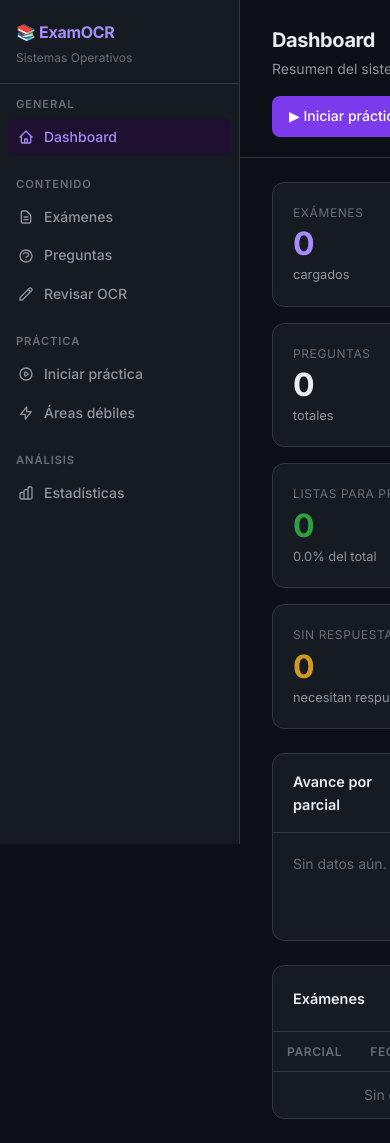
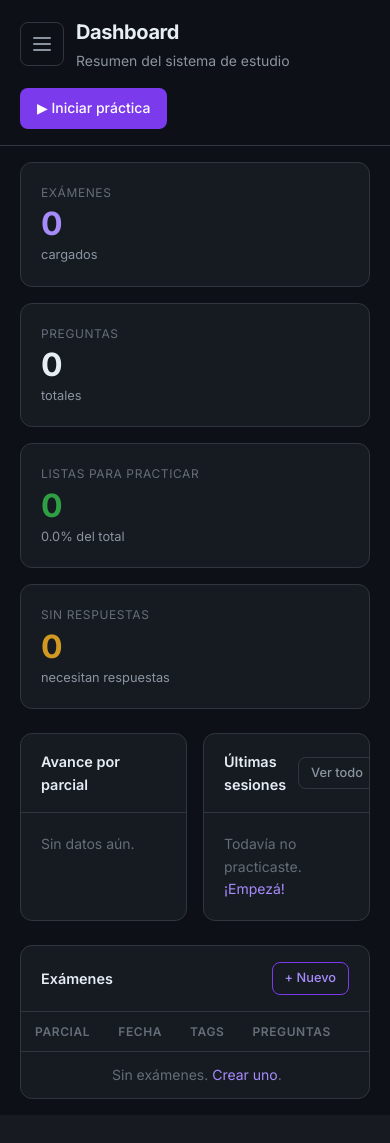
Before and after one commit to Dybalux/exam-qa-extractor, a FastAPI app: page / in a window 390 px wide; the page is wider, and only the part inside the window is pictured. After the commit the page ends 1099 px from the top of that part, so only its background shows below. Run offline with FastAPI, Linux system fonts and the light colour scheme; data that the repository does not hold is empty.

Commit message:
feat(responsive): add mobile-first base layout with sidebar toggle
- Add CSS breakpoints (--bp-mobile, --bp-tablet, --bp-desktop)
- Implement mobile-first sidebar with hamburger menu
- Add sidebar overlay for mobile drawer experience
- Create responsive utility classes (.hide-mobile, .hide-desktop)
- Add ESC key support to close sidebar
- Improve touch target for mobile menu button (44px minimum)
- Responsive padding: 16px mobile, 24px+ desktop

PR #1 of responsive design initiative

```diff
--- a/app/static/css/styles.css
+++ b/app/static/css/styles.css
@@ -21,6 +21,9 @@
   --radius-lg: 12px;
   --sidebar-w: 240px;
   --t: 150ms ease;
+  --bp-mobile: 480px;
+  --bp-tablet: 768px;
+  --bp-desktop: 1024px;
 }
 *, *::before, *::after { box-sizing: border-box; margin: 0; padding: 0; }
 body { font-family: 'Inter', sans-serif; background: var(--bg-base); color: var(--text-primary); line-height: 1.6; }
@@ -29,14 +32,22 @@
 ul { list-style: none; }
 code, pre { font-family: 'JetBrains Mono', monospace; font-size: 0.875em; }
 
-/* Layout */
-.app-layout { display: flex; min-height: 100vh; }
+/* Layout - Mobile First */
+.app-layout { display: flex; min-height: 100vh; position: relative; }
+.sidebar-overlay {
+  position: fixed; inset: 0; background: rgba(0,0,0,0.5); z-index: 90;
+  opacity: 0; visibility: hidden; transition: opacity var(--t);
+}
+.sidebar-overlay.open { opacity: 1; visibility: visible; }
 .sidebar {
   width: var(--sidebar-w); flex-shrink: 0;
   background: var(--bg-surface); border-right: 1px solid var(--border);
   position: fixed; top: 0; left: 0; bottom: 0; overflow-y: auto; z-index: 100;
   display: flex; flex-direction: column;
+  transform: translateX(-100%);
+  transition: transform var(--t);
 }
+.sidebar.open { transform: translateX(0); }
 .sidebar-brand { padding: 20px 16px 16px; border-bottom: 1px solid var(--border); }
 .sidebar-brand h1 { font-size: 1rem; font-weight: 700; color: var(--primary-light); letter-spacing: -0.02em; }
 .sidebar-brand p { font-size: 0.75rem; color: var(--text-muted); margin-top: 2px; }
@@ -47,11 +58,19 @@
 .nav-item:hover { background: var(--bg-elevated); color: var(--text-primary); text-decoration: none; }
 .nav-item.active { background: var(--primary-dim); color: var(--primary-light); }
 .nav-item svg { width: 16px; height: 16px; flex-shrink: 0; }
-.main-content { margin-left: var(--sidebar-w); flex: 1; display: flex; flex-direction: column; }
-.page-header { padding: 24px 32px 20px; border-bottom: 1px solid var(--border); display: flex; align-items: center; justify-content: space-between; gap: 16px; flex-wrap: wrap; }
+.main-content { flex: 1; display: flex; flex-direction: column; width: 100%; transition: margin-left var(--t); }
+.page-header { padding: 16px 20px; border-bottom: 1px solid var(--border); display: flex; align-items: center; justify-content: space-between; gap: 16px; flex-wrap: wrap; }
 .page-title { font-size: 1.25rem; font-weight: 700; letter-spacing: -0.02em; }
 .page-subtitle { font-size: 0.875rem; color: var(--text-secondary); margin-top: 2px; }
-.page-body { padding: 24px 32px; flex: 1; }
+.page-body { padding: 16px 20px; flex: 1; }
+
+@media (min-width: 1024px) {
+  .sidebar { transform: translateX(0); }
+  .sidebar-overlay { display: none; }
+  .main-content { margin-left: var(--sidebar-w); }
+  .page-header { padding: 24px 32px 20px; }
+  .page-body { padding: 24px 32px; }
+}
 
 /* Cards */
 .card { background: var(--bg-surface); border: 1px solid var(--border); border-radius: var(--radius-lg); overflow: hidden; }
@@ -173,6 +192,16 @@
 .grid-3 { display: grid; grid-template-columns: repeat(3,1fr); gap: 16px; }
 .w-full { width: 100%; }
 .text-center { text-align: center; }
+
+/* Responsive Utilities */
+.hide-mobile { display: none !important; }
+@media (min-width: 768px) {
+  .hide-mobile { display: inherit !important; }
+}
+.hide-desktop { display: inherit !important; }
+@media (min-width: 1024px) {
+  .hide-desktop { display: none !important; }
+}
 
 /* ============================================
    DELETE MODAL STYLES
--- a/app/static/js/app.js
+++ b/app/static/js/app.js
@@ -1,3 +1,26 @@
+// ── Mobile Sidebar Toggle ───────────────────────────────────
+const mobileMenuBtn = document.getElementById('mobile-menu-btn');
+const sidebar = document.getElementById('sidebar');
+const sidebarOverlay = document.getElementById('sidebar-overlay');
+
+if (mobileMenuBtn && sidebar && sidebarOverlay) {
+  const toggleSidebar = () => {
+    sidebar.classList.toggle('open');
+    sidebarOverlay.classList.toggle('open');
+    document.body.style.overflow = sidebar.classList.contains('open') ? 'hidden' : '';
+  };
+
+  mobileMenuBtn.addEventListener('click', toggleSidebar);
+  sidebarOverlay.addEventListener('click', toggleSidebar);
+
+  // Close sidebar with Escape key
+  document.addEventListener('keydown', (e) => {
+    if (e.key === 'Escape' && sidebar.classList.contains('open')) {
+      toggleSidebar();
+    }
+  });
+}
+
 // ── Flash messages ──────────────────────────────────────────
 document.querySelectorAll('.alert[data-autohide]').forEach(el => {
   setTimeout(() => el.remove(), 4000);
--- a/app/templates/base.html
+++ b/app/templates/base.html
@@ -10,8 +10,11 @@
 <body>
 <div class="app-layout">
 
+  {# ── Sidebar Overlay ─────────────────────────────────── #}
+  <div id="sidebar-overlay" class="sidebar-overlay"></div>
+
   {# ── Sidebar ─────────────────────────────────────────── #}
-  <aside class="sidebar">
+  <aside id="sidebar" class="sidebar">
     <div class="sidebar-brand">
       <h1>📚 ExamOCR</h1>
       <p>Sistemas Operativos</p>
@@ -67,9 +70,14 @@
   {# ── Main ────────────────────────────────────────────── #}
   <div class="main-content">
     <div class="page-header">
-      <div>
-        <h2 class="page-title">{% block page_title %}Dashboard{% endblock %}</h2>
-        {% block page_subtitle %}<p class="page-subtitle"></p>{% endblock %}
+      <div class="flex items-center gap-3">
+        <button id="mobile-menu-btn" class="btn btn-ghost hide-desktop" aria-label="Abrir menú" style="padding: 8px; min-width: 44px; min-height: 44px; display: flex; align-items: center; justify-content: center;">
+          <svg width="24" height="24" fill="none" stroke="currentColor" stroke-width="2" viewBox="0 0 24 24"><path stroke-linecap="round" stroke-linejoin="round" d="M4 6h16M4 12h16M4 18h16"/></svg>
+        </button>
+        <div>
+          <h2 class="page-title">{% block page_title %}Dashboard{% endblock %}</h2>
+          {% block page_subtitle %}<p class="page-subtitle"></p>{% endblock %}
+        </div>
       </div>
       <div class="flex gap-3">
         {% block page_actions %}{% endblock %}
```
